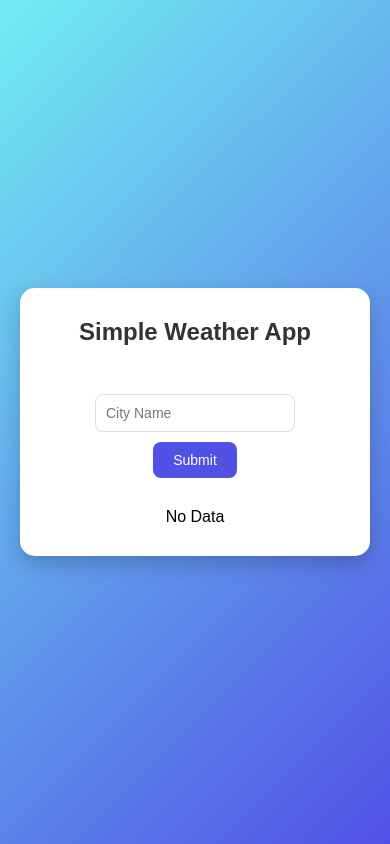
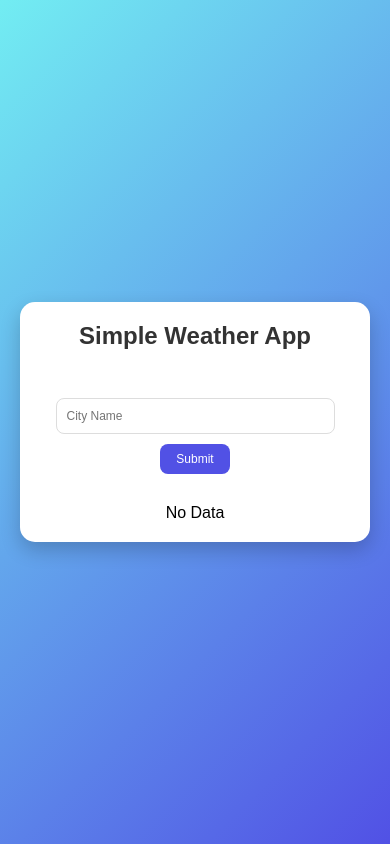
Before and after one commit to vinit-chawlaa/Weathersapp2, a React (Create React App) app: page /post/1 in a window 390 px wide. Built offline with nearby package versions, Linux system fonts and the light colour scheme.

Commit message:
Updated app with new changes

```diff
--- a/src/App.css
+++ b/src/App.css
@@ -50,20 +50,22 @@
   display: flex;
   justify-content: center;
   align-items: center;
-  height: 100vh;
+  height: calc(var(--vh, 1vh) * 100);
   background: linear-gradient(135deg, #72edf2, #5151e5);
 }
 
+
 .Apps10 {
-  background: white;
+  background-color: white;
+  margin: auto;
   padding: 30px 40px;
   border-radius: 15px;
   box-shadow: 0px 8px 20px rgba(0, 0, 0, 0.2);
   text-align: center;
   max-width: 350px;
   width: 100%;
-  margin: 10px;
 }
+
 
 .Apps10 h1 {
   font-size: 24px;
@@ -146,3 +148,36 @@ form {
   font-size: 16px;
   color: #666;
 }
+
+@media (max-width: 768px) {
+  .Apps10 {
+    padding: 20px;
+  }
+
+  .inputs {
+    max-width: 90%; /* Full-width input for smaller screens */
+    font-size: 12px;
+  }
+
+  .btns7 {
+    font-size: 12px;
+    padding: 8px 16px;
+  }
+
+  .div1 h3 {
+    font-size: 16px;
+  }
+
+  .div1 h2 {
+    font-size: 28px;
+  }
+
+  .div1 img {
+    width: 60px;
+    height: 60px;
+  }
+
+  .div1 p {
+    font-size: 12px;
+  }
+}
```
